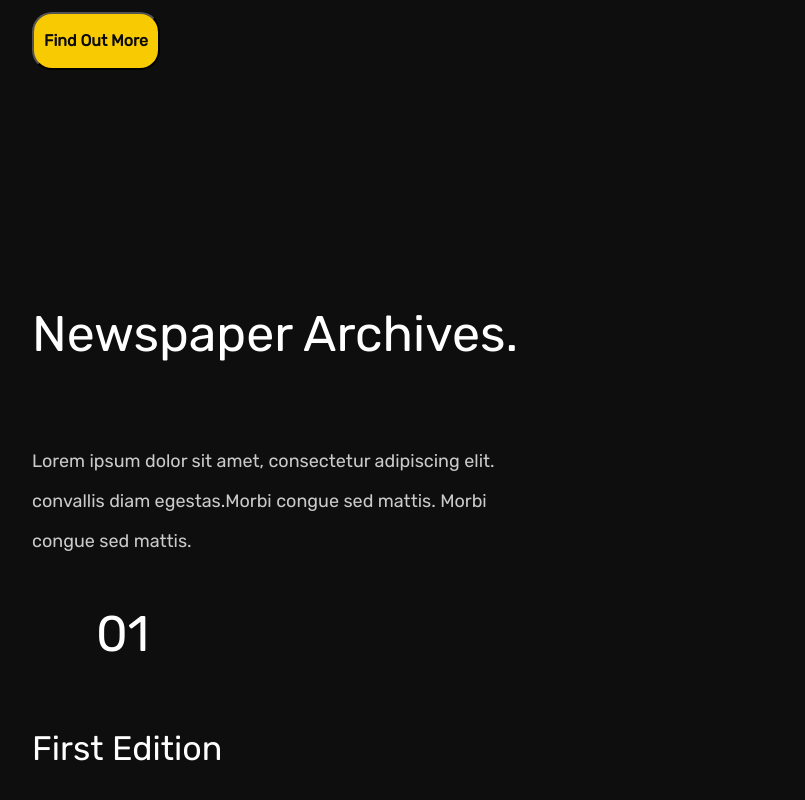
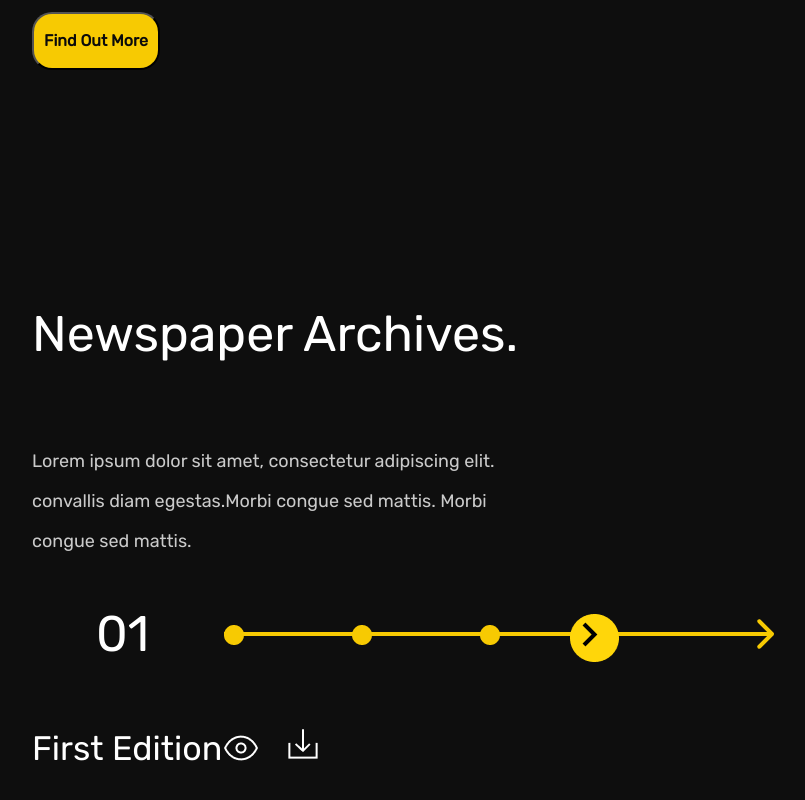
Before and after one commit to Akhilchary/compendium, a React (Create React App) app in the folder frontend/: page / in a window 1280 px wide. Shown: the part 1972-2772 px from the top of the page, without its empty margins (96-901 px from the left). Built offline with nearby package versions, Linux system fonts and the light colour scheme.

Commit message:
Update Home.jsx

```diff
--- a/frontend/src/pages/Home/Home.jsx
+++ b/frontend/src/pages/Home/Home.jsx
@@ -4,11 +4,22 @@ import Logo from "../../images/logo.png";
 import Header from "../../components/Topbar/Topbar";
 import Footer from "../../components/Footer/Footer"
 import sitting from "../../images/compw 1.svg";
+import vector from "../../images/Vector 18.svg";
+import vector23 from "../../images/Vector 23.png"
+import ellipse from "../../images/Ellipse 8.png"
 import arrow from "../../images/arrow.svg";
 import instagram from "../../images/insta-icon.svg";
 import linkedin from "../../images/linkdin-icon.svg";
+import eye from "../../images/eye.png";
+import download from "../../images/download.png";
 import logo from "../../images/Logo (1) 2.svg";
 import subscribe from "../../images/Group 7.svg";
+import longarrow from "../../images/longarrow.png";
+import line from "../../images/line.png";
+import circle from "../../images/circle.png";
+import rectangle27 from "../../images/Rectangle 27.png";
+import rectangle28 from "../../images/Rectangle 28.png";
+import rectangle29 from "../../images/Rectangle 29.png";
 // import logo from "../../images/logo.png";
 import "./Home.css";
 import { Link } from 'react-router-dom';
@@ -19,7 +30,7 @@ function Homebody(){
         <div className="body1">
             <img src={sitting} alt="" className="sitting"  />
             <div className="social">
-
+                <img className="longarrow" src={longarrow}   alt="" />
                 <img className="linked-in" src={linkedin}   alt="" />
                 <img className="instagram" src={instagram}  alt="" />
             </div>
@@ -59,7 +70,15 @@ function Homebody(){
             <p className="NewspaperArchives" >Newspaper Archives.</p>
             <p className="NewspaperArchives-content">Lorem ipsum dolor sit amet, consectetur adipiscing elit. convallis diam egestas.Morbi congue sed mattis. Morbi congue sed mattis.</p>
             <h1 className="number01">01</h1>
+            <img className="line" src={line} alt="" />
+            <img className="circle1" src={circle} alt="" />
+            <img className="circle2" src={circle} alt="" />
+            <img className="circle3" src={circle} alt="" />
+            <img className="ellipse1" src={ellipse} alt="" />
+            <img className="vector" src={vector23} alt="" />
             <p className="firstedition">First Edition</p>
+            <img className="eye" src={eye} alt="" />
+            <img className="download" src={download} alt="" />
         </div>
 
 
@@ -67,6 +86,14 @@ function Homebody(){
             <p className="Spotlight" >Spotlight.</p>
             <p className="Spotlight-content">Lorem ipsum dolor sit amet, consectetur adipiscing elit. convallis diam egestas.Morbi congue sed mattis. Morbi congue sed mattis.</p>
             <button className="findbutton2" type="button">Find Out More</button>
+            <div className="spotlight-img">
+                <div className="spotlight-img1"><img className="rectangle27" src={rectangle27} alt="" /></div>
+                <div className="spotlight-img2"><img className="rectangle28" src={rectangle28} alt="" /></div>
+                <div className="spotlight-img3"><img className="rectangle29" src={rectangle29} alt="" /></div>
+                <img className="vector-18" src={vector} alt="" />
+                <img className="ellipse" src={ellipse} alt="" />
+                <img className="vector-23" src={vector23} alt="" />
+            </div>
         </div>
 
 
```
